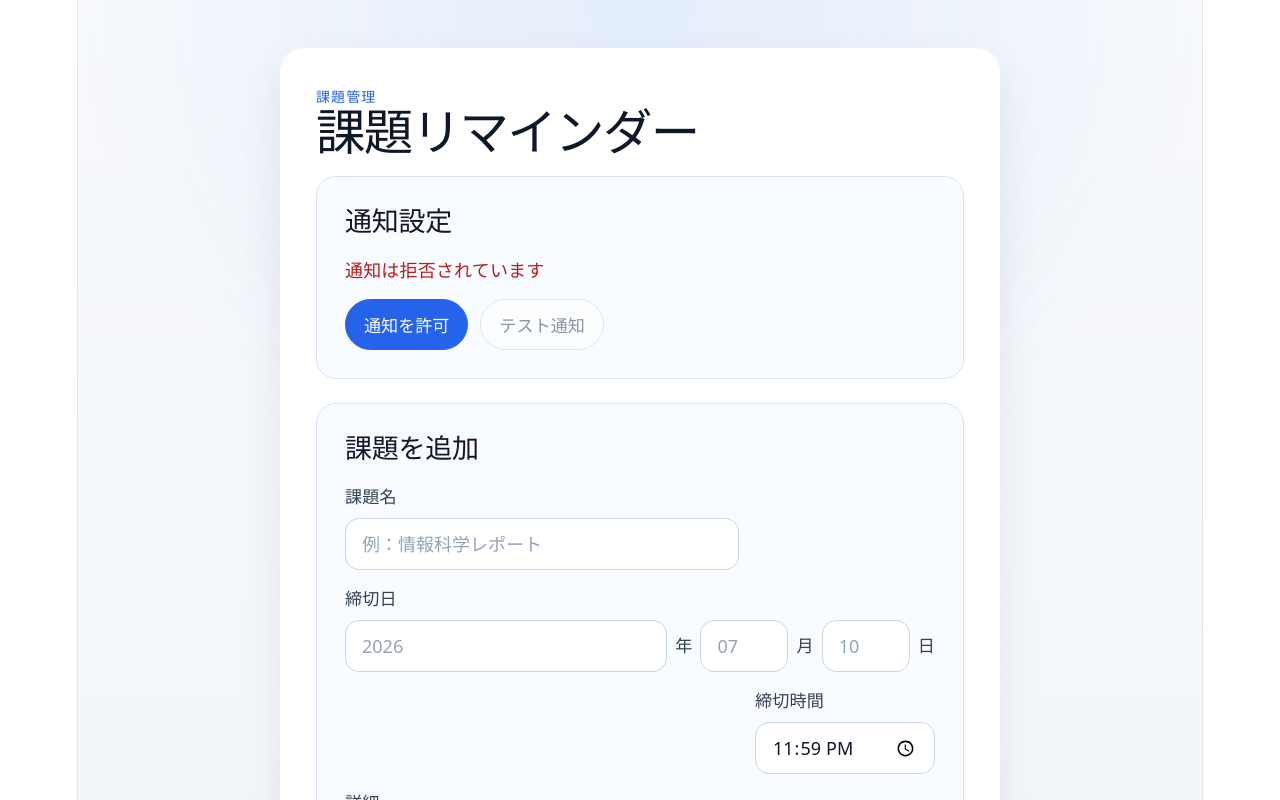
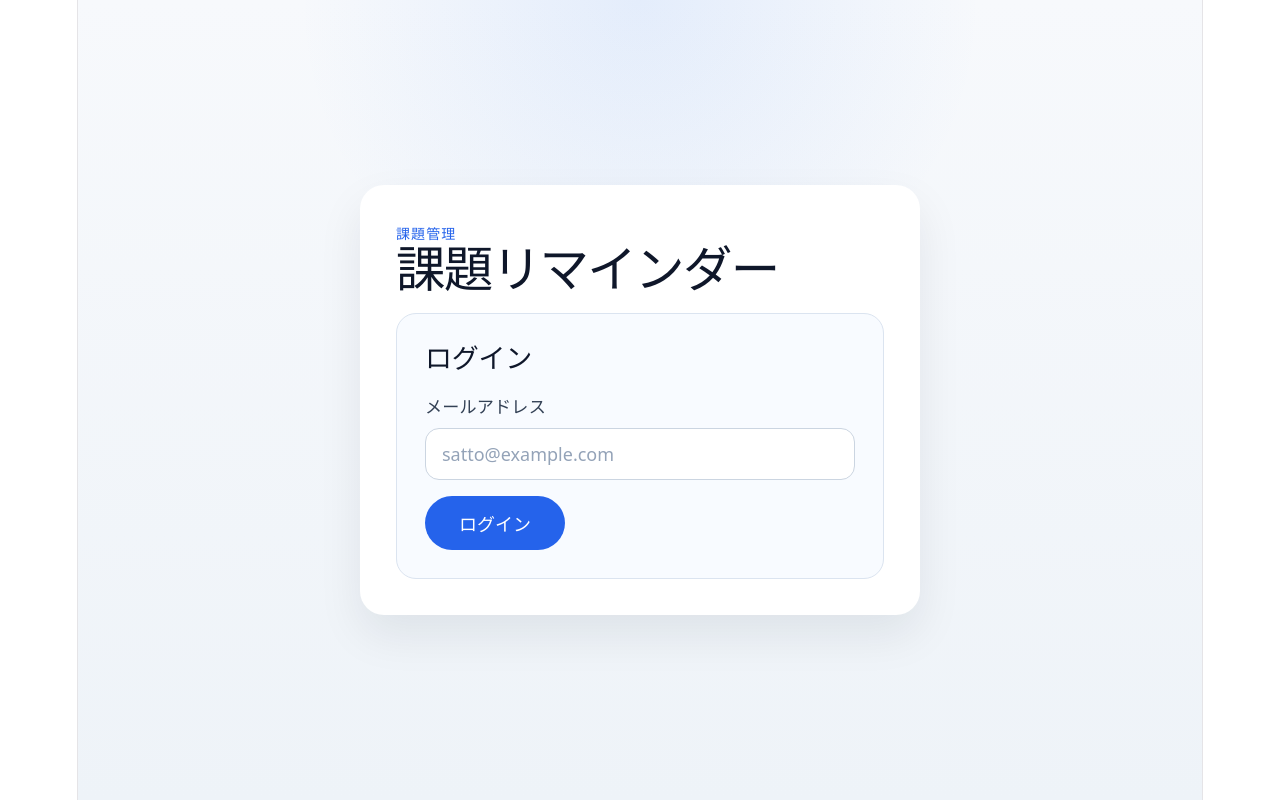
Before and after one commit to sattomio/kadai-reminder, a React (Vite) app: page / in a window 1280 px wide. Shown: the top 800 px of the page. Built offline with nearby package versions, Linux system fonts and the light colour scheme.

Commit message:
Add local email login

```diff
--- a/src/App.css
+++ b/src/App.css
@@ -24,6 +24,13 @@
   margin-bottom: 32px;
 }
 
+.app-header-content {
+  display: flex;
+  justify-content: space-between;
+  align-items: flex-start;
+  gap: 16px;
+}
+
 .app-label {
   margin-bottom: 8px;
   font-size: 14px;
@@ -36,6 +43,21 @@
   margin: 0;
   font-size: clamp(2rem, 4vw, 2.75rem);
   color: #0f172a;
+}
+
+.session-info {
+  display: grid;
+  gap: 10px;
+  justify-items: end;
+}
+
+.session-email {
+  margin: 0;
+  font-size: 0.95rem;
+  font-weight: 700;
+  color: #334155;
+  word-break: break-all;
+  text-align: right;
 }
 
 .add-button {
@@ -63,6 +85,57 @@
 .add-button:focus-visible {
   outline: 3px solid rgba(37, 99, 235, 0.25);
   outline-offset: 3px;
+}
+
+.logout-button {
+  border: 1px solid #cbd5e1;
+  border-radius: 999px;
+  padding: 10px 16px;
+  font-size: 0.95rem;
+  font-weight: 700;
+  color: #334155;
+  background: #ffffff;
+  cursor: pointer;
+  transition:
+    border-color 0.2s ease,
+    background-color 0.2s ease,
+    color 0.2s ease;
+}
+
+.logout-button:hover {
+  border-color: #93c5fd;
+  color: #1d4ed8;
+  background: #eff6ff;
+}
+
+.logout-button:focus-visible {
+  outline: 3px solid rgba(37, 99, 235, 0.2);
+  outline-offset: 3px;
+}
+
+.login-card {
+  width: min(560px, 100%);
+}
+
+.login-section {
+  padding: 28px;
+  border: 1px solid #dbe4f0;
+  border-radius: 20px;
+  background: #f8fbff;
+}
+
+.login-heading {
+  margin-bottom: 20px;
+}
+
+.login-form {
+  display: grid;
+  gap: 16px;
+}
+
+.login-button {
+  justify-self: start;
+  min-width: 140px;
 }
 
 .assignment-form-section {
@@ -711,6 +784,19 @@
     border-radius: 20px;
   }
 
+  .app-header-content {
+    flex-direction: column;
+    align-items: stretch;
+  }
+
+  .session-info {
+    justify-items: start;
+  }
+
+  .session-email {
+    text-align: left;
+  }
+
   .add-button {
     width: 100%;
     justify-content: center;
@@ -744,6 +830,10 @@
     padding: 20px;
   }
 
+  .login-section {
+    padding: 20px;
+  }
+
   .assignment-form-section {
     padding: 20px;
   }
--- a/src/App.jsx
+++ b/src/App.jsx
@@ -1,4 +1,4 @@
-import { useEffect, useState } from 'react'
+import { useEffect, useRef, useState } from 'react'
 import './App.css'
 
 const assignments = [
@@ -6,6 +6,7 @@ const assignments = [
   { id: 'initial-assignment-2', title: '英語課題', deadline: '2026-06-15 23:59' },
 ]
 const ASSIGNMENTS_STORAGE_KEY = 'assignmentList'
+const CURRENT_USER_STORAGE_KEY = 'currentUserEmail'
 const DATE_INPUT_PATTERN = /^\d{4}-\d{2}-\d{2}$/
 const DATE_TIME_PATTERN = /^\d{4}-\d{2}-\d{2} \d{2}:\d{2}$/
 const TIME_INPUT_PATTERN = /^\d{2}:\d{2}$/
@@ -105,7 +106,43 @@ const getAssignmentSortRank = (assignment) => {
   return 2
 }
 
+const getAssignmentsStorageKey = (email) => `assignments:${email}`
+
+const getStoredLoginEmail = () => localStorage.getItem(CURRENT_USER_STORAGE_KEY) ?? ''
+
+const loadAssignmentsForEmail = (email) => {
+  if (!email) {
+    return []
+  }
+
+  const userAssignmentsKey = getAssignmentsStorageKey(email)
+  const savedAssignments = localStorage.getItem(userAssignmentsKey)
+
+  if (savedAssignments) {
+    try {
+      return normalizeAssignments(JSON.parse(savedAssignments))
+    } catch {
+      return assignments
+    }
+  }
+
+  const legacyAssignments = localStorage.getItem(ASSIGNMENTS_STORAGE_KEY)
+
+  if (legacyAssignments) {
+    try {
+      const normalizedLegacyAssignments = normalizeAssignments(JSON.parse(legacyAssignments))
+      localStorage.setItem(userAssignmentsKey, JSON.stringify(normalizedLegacyAssignments))
+      return normalizedLegacyAssignments
+    } catch {
+      return assignments
+    }
+  }
+
+  return assignments
+}
+
 function App() {
+  const assignmentsLoadedRef = useRef(false)
   const [notificationPermission, setNotificationPermission] = useState(() => {
     if (typeof Notification === 'undefined') {
       return 'unsupported'
@@ -113,19 +150,9 @@ function App() {
 
     return Notification.permission
   })
-  const [assignmentList, setAssignmentList] = useState(() => {
-    const savedAssignments = localStorage.getItem(ASSIGNMENTS_STORAGE_KEY)
-
-    if (!savedAssignments) {
-      return assignments
-    }
-
-    try {
-      return normalizeAssignments(JSON.parse(savedAssignments))
-    } catch {
-      return assignments
-    }
-  })
+  const [currentUserEmail, setCurrentUserEmail] = useState(() => getStoredLoginEmail())
+  const [loginEmail, setLoginEmail] = useState(() => getStoredLoginEmail())
+  const [assignmentList, setAssignmentList] = useState(() => loadAssignmentsForEmail(getStoredLoginEmail()))
   const [taskTitle, setTaskTitle] = useState('')
   const [year, setYear] = useState('')
   const [month, setMonth] = useState('')
@@ -142,8 +169,25 @@ function App() {
   const [editingTime, setEditingTime] = useState(DEFAULT_DEADLINE_TIME)
 
   useEffect(() => {
-    localStorage.setItem(ASSIGNMENTS_STORAGE_KEY, JSON.stringify(assignmentList))
-  }, [assignmentList])
+    assignmentsLoadedRef.current = false
+    setAssignmentList(loadAssignmentsForEmail(currentUserEmail))
+  }, [currentUserEmail])
+
+  useEffect(() => {
+    if (!currentUserEmail) {
+      return
+    }
+
+    if (!assignmentsLoadedRef.current) {
+      assignmentsLoadedRef.current = true
+      return
+    }
+
+    localStorage.setItem(
+      getAssignmentsStorageKey(currentUserEmail),
+      JSON.stringify(assignmentList)
+    )
+  }, [assignmentList, currentUserEmail])
 
   useEffect(() => {
     if (typeof Notification === 'undefined' || Notification.permission !== 'granted') {
@@ -190,6 +234,34 @@ function App() {
     new Notification('課題リマインダー', {
       body: '通知機能のテストです',
     })
+  }
+
+  const handleLogin = () => {
+    const normalizedEmail = loginEmail.trim().toLowerCase()
+
+    if (!normalizedEmail) {
+      return
+    }
+
+    localStorage.setItem(CURRENT_USER_STORAGE_KEY, normalizedEmail)
+    setCurrentUserEmail(normalizedEmail)
+    setLoginEmail(normalizedEmail)
+    handleCancelEditing()
+  }
+
+  const handleLogout = () => {
+    localStorage.removeItem(CURRENT_USER_STORAGE_KEY)
+    setCurrentUserEmail('')
+    setLoginEmail('')
+    setAssignmentList([])
+    setTaskTitle('')
+    setYear('')
+    setMonth('')
+    setDay('')
+    setTime(DEFAULT_DEADLINE_TIME)
+    setDetail('')
+    setFilter('all')
+    handleCancelEditing()
   }
 
   const handleYearChange = (event) => {
@@ -319,13 +391,57 @@ function App() {
     return true
   })
 
+  if (!currentUserEmail) {
+    return (
+      <main className="app">
+        <section className="app-card login-card">
+          <header className="app-header">
+            <div>
+              <p className="app-label">課題管理</p>
+              <h1>課題リマインダー</h1>
+            </div>
+          </header>
+
+          <section className="login-section" aria-labelledby="login-title">
+            <div className="section-heading login-heading">
+              <h2 id="login-title">ログイン</h2>
+            </div>
+            <div className="login-form">
+              <label className="form-field">
+                <span>メールアドレス</span>
+                <input
+                  type="email"
+                  name="loginEmail"
+                  placeholder="satto@example.com"
+                  value={loginEmail}
+                  onChange={(event) => setLoginEmail(event.target.value)}
+                />
+              </label>
+              <button type="button" className="add-button login-button" onClick={handleLogin}>
+                ログイン
+              </button>
+            </div>
+          </section>
+        </section>
+      </main>
+    )
+  }
+
   return (
     <main className="app">
       <section className="app-card">
         <header className="app-header">
-          <div>
-            <p className="app-label">課題管理</p>
-            <h1>課題リマインダー</h1>
+          <div className="app-header-content">
+            <div>
+              <p className="app-label">課題管理</p>
+              <h1>課題リマインダー</h1>
+            </div>
+            <div className="session-info">
+              <p className="session-email">{currentUserEmail}</p>
+              <button type="button" className="logout-button" onClick={handleLogout}>
+                ログアウト
+              </button>
+            </div>
           </div>
         </header>
 
```
